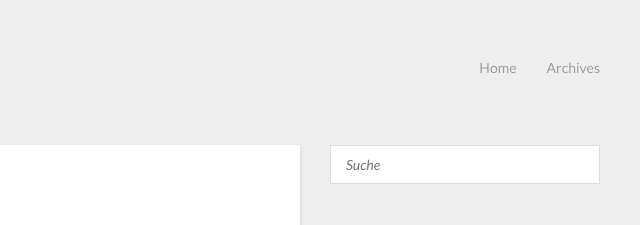
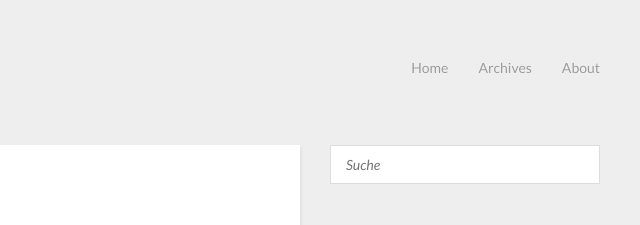
Before and after one commit to xiaohel/xiaohel.github.io, a plain HTML site: page 2017/07/18/first-post/index.html in a window 1280 px wide. Shown: the top 225 px of the page, 640-1280 px from the left. Drawn offline with nearby package versions, Linux system fonts and the light colour scheme.

Commit message:
Site updated: 2017-07-18 13:30:49

```diff
--- a/2017/07/18/first-post/index.html
+++ b/2017/07/18/first-post/index.html
@@ -38,6 +38,8 @@
       <li><a href="/">Home</a></li>
 
       <li><a href="/archives">Archives</a></li>
+
+      <li><a href="/aboutme">About</a></li>
 
   </ul>
   <div class="clearfix"></div>
```
Also changed, not shown: aboutme/index.html (+2 -0 lines), archives/2017/07/index.html (+2 -0 lines), archives/2017/index.html (+2 -0 lines), archives/index.html (+2 -0 lines), index.html (+2 -0 lines).
